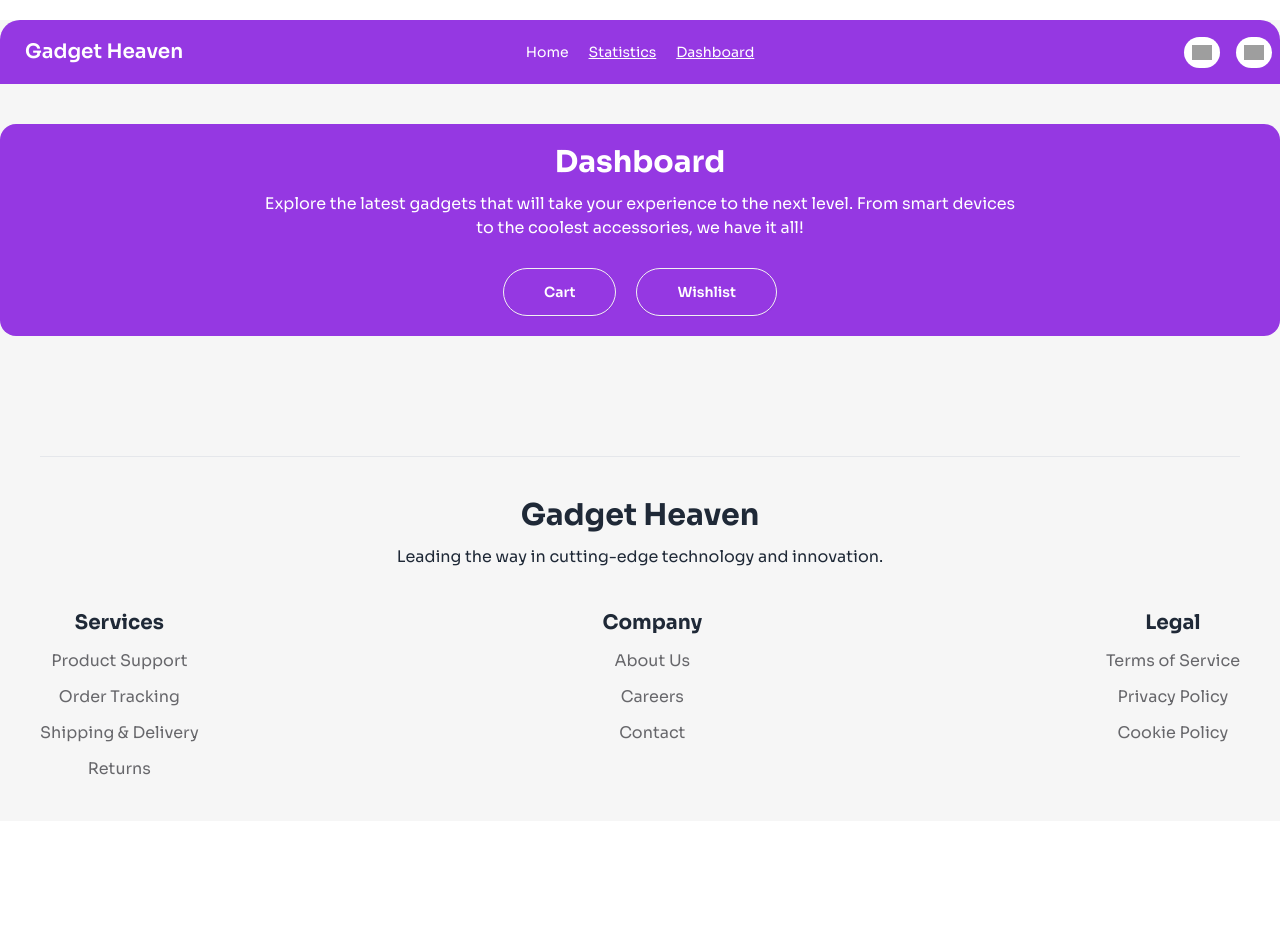
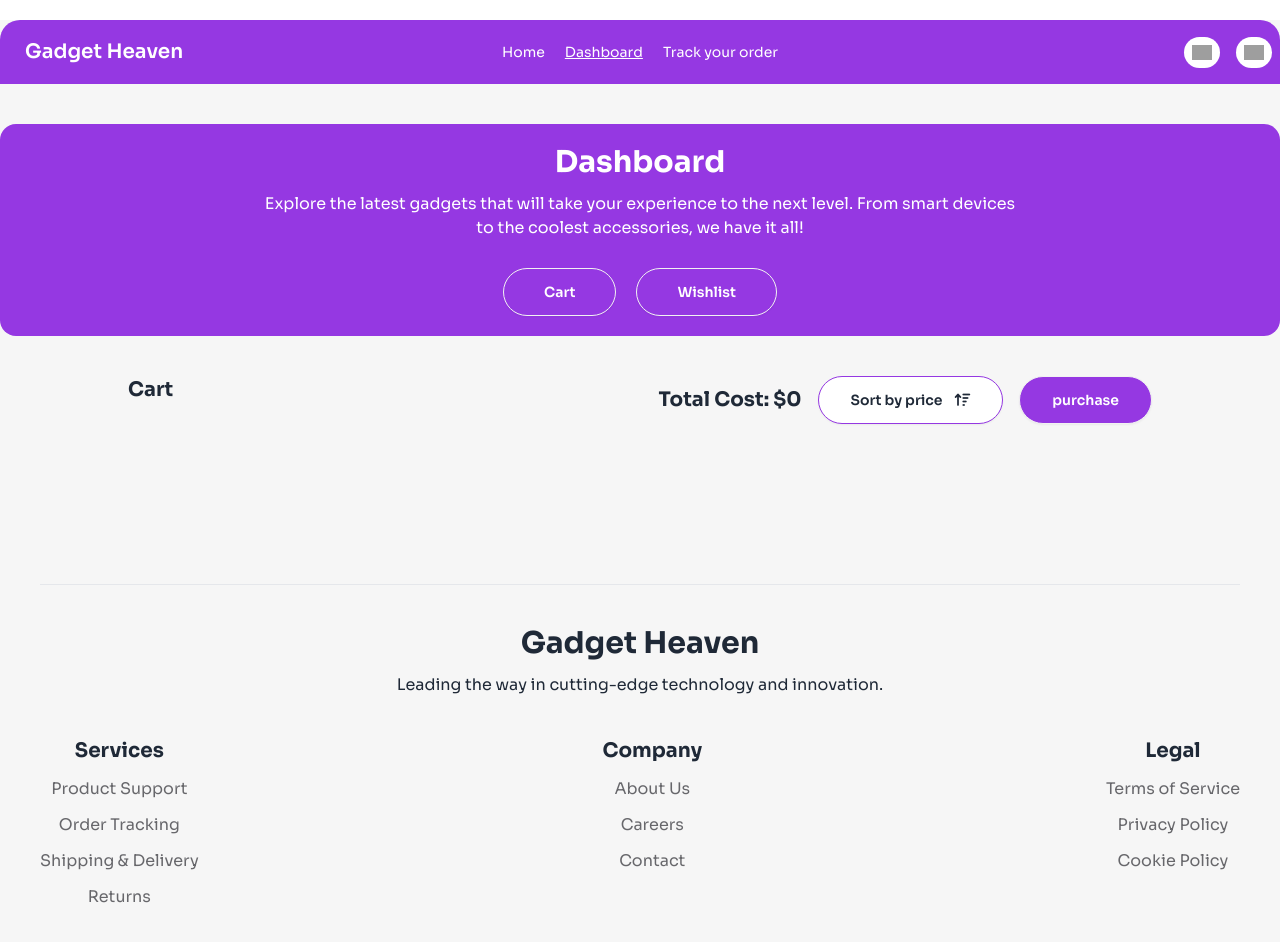
Before and after one commit to programming-hero-web-course-4/b10a8-gadget-heaven-shaimazerin46, a React (Vite) app: page /dashboard in a window 1280 px wide. Shown: the top 942 px of the page. Before the commit the page ends 821 px from the top, so only its background shows below. Built offline with nearby package versions, Linux system fonts and the light colour scheme; grey boxes are pictures that could not be loaded.

Commit message:
readme.md file created

```diff
--- /dev/null
+++ b/src/Layout/Tracking.jsx
@@ -0,0 +1,36 @@
+import Footer from "../components/Footer/Footer";
+import Navbar from "../components/Navbar/Navbar";
+
+
+const Tracking = () => {
+    return (
+        <div>
+            <Navbar></Navbar>
+            <h2 className="text-xl font-bold text-center my-10">Track your order here</h2>
+            <div className="mx-auto card bg-base-100 w-full max-w-sm shrink-0 shadow-2xl">
+      <form className="card-body">
+        <div className="form-control">
+          <label className="label">
+            <span className="label-text">Order ID</span>
+          </label>
+          <input type="text" placeholder="your order ID" className="input input-bordered text-sm" required />
+        </div>
+        <div className="form-control">
+          <label className="label">
+            <span className="label-text">Billing email</span>
+          </label>
+          <input type="text" placeholder="your email address" className="input input-bordered text-sm" required />
+
+        </div>
+        <div className="form-control mt-6">
+          <button className="btn bg-[#9538e2] text-white">Track</button>
+        </div>
+
+      </form>
+    </div>
+            <Footer></Footer>
+        </div>
+    );
+};
+
+export default Tracking;
--- a/src/components/Banner/Banner.jsx
+++ b/src/components/Banner/Banner.jsx
@@ -1,4 +1,5 @@
 import { Link } from "react-router-dom";
+import banner from '/assets/banner.jpg'
 
 
 
@@ -17,7 +18,7 @@ const Banner = () => {
 
             </div>
             <div className="md:absolute md:left-1/2 md:transform md:-translate-x-1/2 p-2 border-2 md:border-white bg-white  rounded-2xl md:bg-white/30 ">
-                <img src="../../../public/assets/banner.jpg" alt="" className="h-[300px] w-[630px] object-cover rounded-2xl"/>
+                <img src={banner} alt="" className="h-[300px] w-[630px] object-cover rounded-2xl"/>
             </div>
         </div>
     );
--- a/src/components/Cart/Cart.jsx
+++ b/src/components/Cart/Cart.jsx
@@ -5,9 +5,10 @@ import CartItem from "./CartItem";
 
 const Cart = () => {
     const {cart} = useContext(GadgetContext)
+    const [storedData,setStoredData] = useState([])
+    const [data,setData] = useState([])
+    const [loading,setLoading] = useState(true);
     console.log(cart)
-    const [data,setData] = useState([])
-    const [loading,setLoading] = useState(true)
     useEffect(()=>{
         fetch('/data.json')
         .then(res=>res.json())
@@ -15,10 +16,35 @@ const Cart = () => {
             setLoading(false)
         })
     },[])
-    const matchedItem = data?.filter(d=>cart.includes(d.product_id));
+    useEffect(()=>{
+        const matchedItem = data?.filter(d=>cart.includes(d.product_id))
+        setStoredData(matchedItem)
+    },[data, cart])
+
+    const totalCost = parseInt(storedData.reduce((sum,item)=>sum+item.price,0))
+
+    const handleSorting = () => {
+        const sorted = [...storedData].sort((a, b) => b.price - a.price);
+        setStoredData(sorted)
+    }
     return (
+        <div>
+            <div className="flex justify-between  py-10">
+                <h2 className="text-xl font-bold">Cart</h2>
+                <div className="flex gap-4 items-center">
+                    <h2 className="text-xl font-bold">Total Cost:    ${totalCost}</h2>
+                    <button onClick={handleSorting} className="btn py-2 px-8 border-[1px] border-[#9538e2] bg-white rounded-3xl">
+                       <span className="mr-1"> Sort by price</span>
+                        <i class="fa-solid fa-arrow-up-wide-short"></i>
+                    </button>
+                    <button className="py-2 btn px-8 bg-[#9538e2] text-white rounded-3xl">
+                        purchase
+                    </button>
+                </div>
+            </div>
         <div className="mt-10">
-            {matchedItem.map((item,idx)=><CartItem key={idx} item={item}></CartItem>)}
+            {storedData.map((item,idx)=><CartItem key={idx} item={item}></CartItem>)}
+        </div>
         </div>
     );
 };
--- a/src/components/Cart/CartItem.jsx
+++ b/src/components/Cart/CartItem.jsx
@@ -11,7 +11,7 @@ const CartItem = ({item}) => {
                     <h2 className="text-xl font-bold">{product_title}</h2>
                     <p><span className="font-bold">Description: </span><span className="text-[#636364] text-sm">{description}</span></p>
                     <p><span className="font-bold">Price: </span><span className="text-[#636364] text-sm">${price}</span></p>
-                    <button className='btn py-1 px-10 bg-[#9538e2] text-white rounded-3xl'>Add to cart</button>
+
                 </div>
             </div>
         </div>
--- /dev/null
+++ b/src/components/ErrorPage.jsx
@@ -0,0 +1,19 @@
+import React from 'react';
+import { Link } from 'react-router-dom';
+
+const ErrorPage = () => {
+    return (
+        <div className="flex flex-col items-center justify-center min-h-screen bg-gray-100 text-gray-800">
+        <img src="https://img.icons8.com/?size=48&id=80923&format=png" alt="" className='w-20'/>
+        <h2 className="text-3xl font-semibold mt-4">Oops! Page Not Found</h2>
+        <p className="text-lg mt-2 text-gray-600">
+            Sorry, the page you are looking for does not exist or has been moved.
+        </p>
+        <Link to="/" className="mt-6 px-4 py-2 bg-blue-500 text-white rounded-lg hover:bg-blue-600">
+            Go Back to Home
+        </Link>
+    </div>
+    );
+};
+
+export default ErrorPage;
--- a/src/components/ExploreProductItem/ExploreProductItem.jsx
+++ b/src/components/ExploreProductItem/ExploreProductItem.jsx
@@ -7,7 +7,7 @@ const ExploreProductItem = () => {
     const {catagory} = useParams();
     const [data,setData] = useState([])
     useEffect(()=>{
-        fetch('/public/data.json')
+        fetch('/data.json')
         .then(res=>res.json())
         .then(data=>setData(data))
     },[])
--- a/src/components/Navbar/Navbar.jsx
+++ b/src/components/Navbar/Navbar.jsx
@@ -4,8 +4,8 @@ import { NavLink } from "react-router-dom";
 const Navbar = () => {
     const links = <>
     <NavLink to='/'>Home</NavLink>
-    <NavLink>Statistics</NavLink>
     <NavLink to='/dashboard'>Dashboard</NavLink>
+    <NavLink to='/track'>Track your order</NavLink>
     </>
     return (
         <div className="max-w-7xl mx-auto">
--- a/src/components/Roots/Roots.jsx
+++ /dev/null
@@ -1,24 +0,0 @@
-import { Outlet} from "react-router-dom";
-import Navbar from "../Navbar/Navbar";
-import Footer from "../Footer/Footer";
-
-
-
-const Roots = () => {
-
-
-    return (
-        <div className="max-w-7xl mx-auto">
-            <Navbar></Navbar>
-
-                <Outlet></Outlet>
-
-
-            <Footer></Footer>
-
-
-        </div>
-    );
-};
-
-export default Roots;
--- a/src/components/Wishlist/Wishlist.jsx
+++ b/src/components/Wishlist/Wishlist.jsx
@@ -20,6 +20,7 @@ const Wishlist = () => {
 
     return (
         <div className="mt-10">
+            <h2 className="mb-10 text-xl font-bold">Wishlist</h2>
 
           {matchedItem.map((item,idx)=><WishlistItem key={idx} item={item}></WishlistItem>)}
 
--- a/src/components/Wishlist/WishlistItem.jsx
+++ b/src/components/Wishlist/WishlistItem.jsx
@@ -1,7 +1,13 @@
+import { useContext } from "react";
+import { GadgetContext } from "../../Context/Context";
 
 
 const WishlistItem = ({item}) => {
-    const {product_image,product_title,description,price} = item
+    const {addTocart} = useContext(GadgetContext)
+    const {product_image,product_title,description,price,product_id} = item
+    const handleCart = () =>{
+        addTocart(product_id)
+    }
     return (
         <div>
               <div className="flex mb-10 gap-5">
@@ -12,7 +18,7 @@ const WishlistItem = ({item}) => {
                     <h2 className="text-xl font-bold">{product_title}</h2>
                     <p><span className="font-bold">Description: </span><span className="text-[#636364] text-sm">{description}</span></p>
                     <p><span className="font-bold">Price: </span><span className="text-[#636364] text-sm">${price}</span></p>
-                    <button className='btn py-1 px-10 bg-[#9538e2] text-white rounded-3xl'>Add to cart</button>
+                    <button onClick={handleCart} className='btn py-1 px-10 bg-[#9538e2] text-white rounded-3xl'>Add to cart</button>
                 </div>
             </div>
         </div>
```
Also changed, not shown: src/main.jsx (+9 -0 lines), 1 other file (tests, documents, lock files or other folders).
